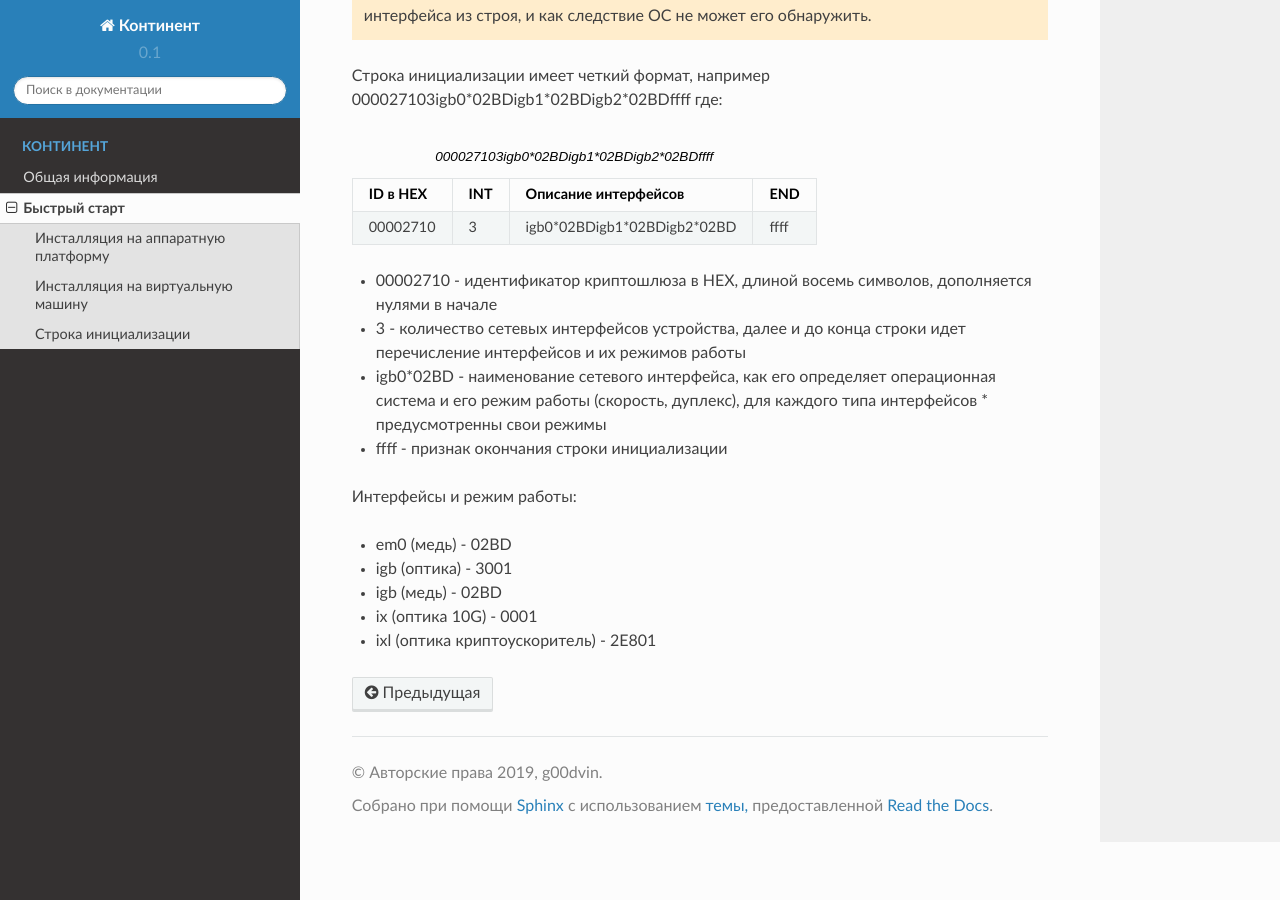
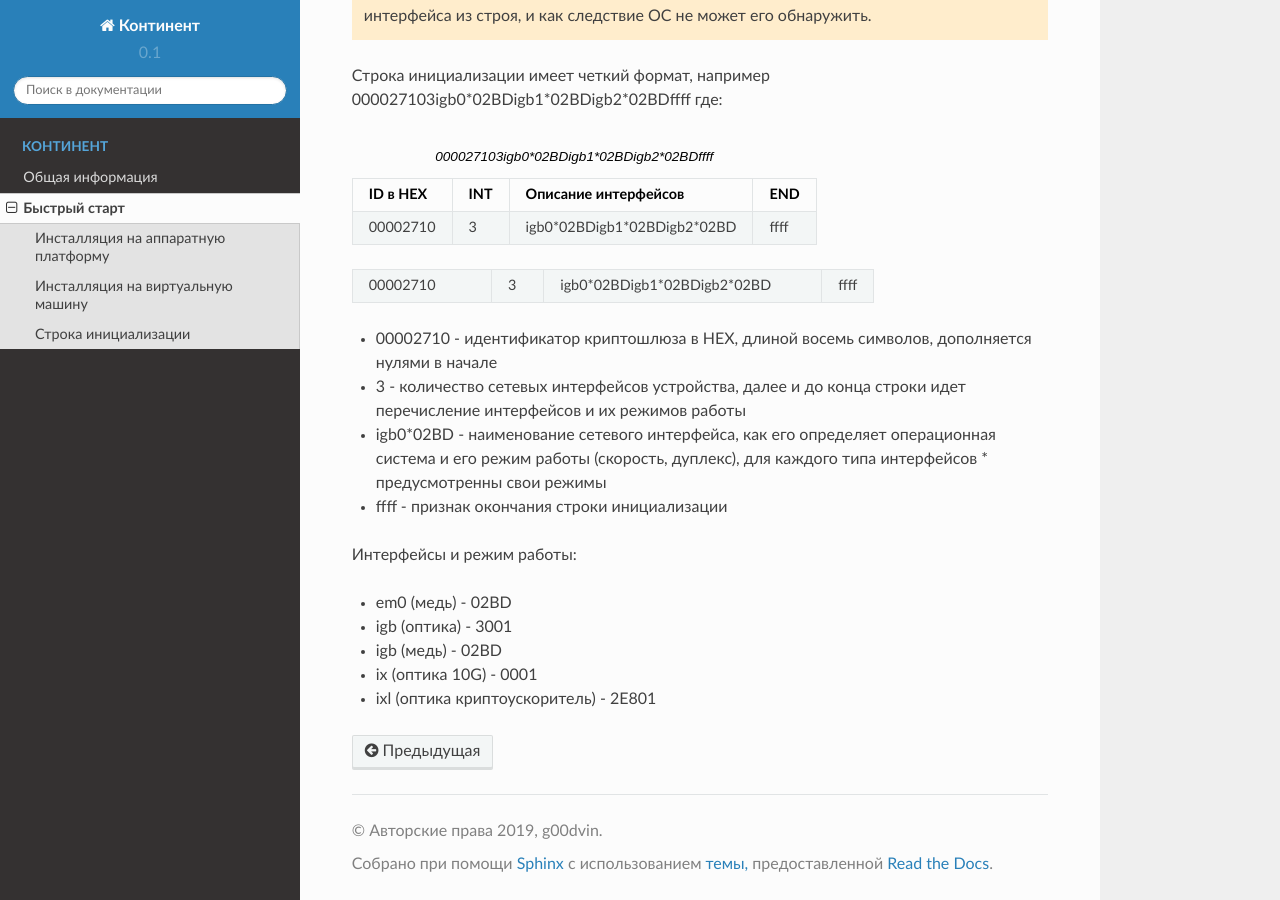
Before and after one commit to g00dvin/continent-faq, a Sphinx documentation site: the page built from docs/quickstart.rst, in a window 1280 px wide and 900 px high, scrolled down 2845 px. Built offline with Sphinx 7.4.7 and the Read the Docs theme 2.0.0, drawn with Linux system fonts in a browser that asks for light colours; some of the changed lines change nothing that is shown.

Commit message:
no message

```diff
--- a/docs/quickstart.rst
+++ b/docs/quickstart.rst
@@ -107,8 +107,7 @@
    +----------+-----+-----------------------------+------+
 
 .. list-table::
-   :widths: auto
-   :align : center
+   :widths: 8 3 16 3
    :header-rows: 0
 
    * - 00002710
```
